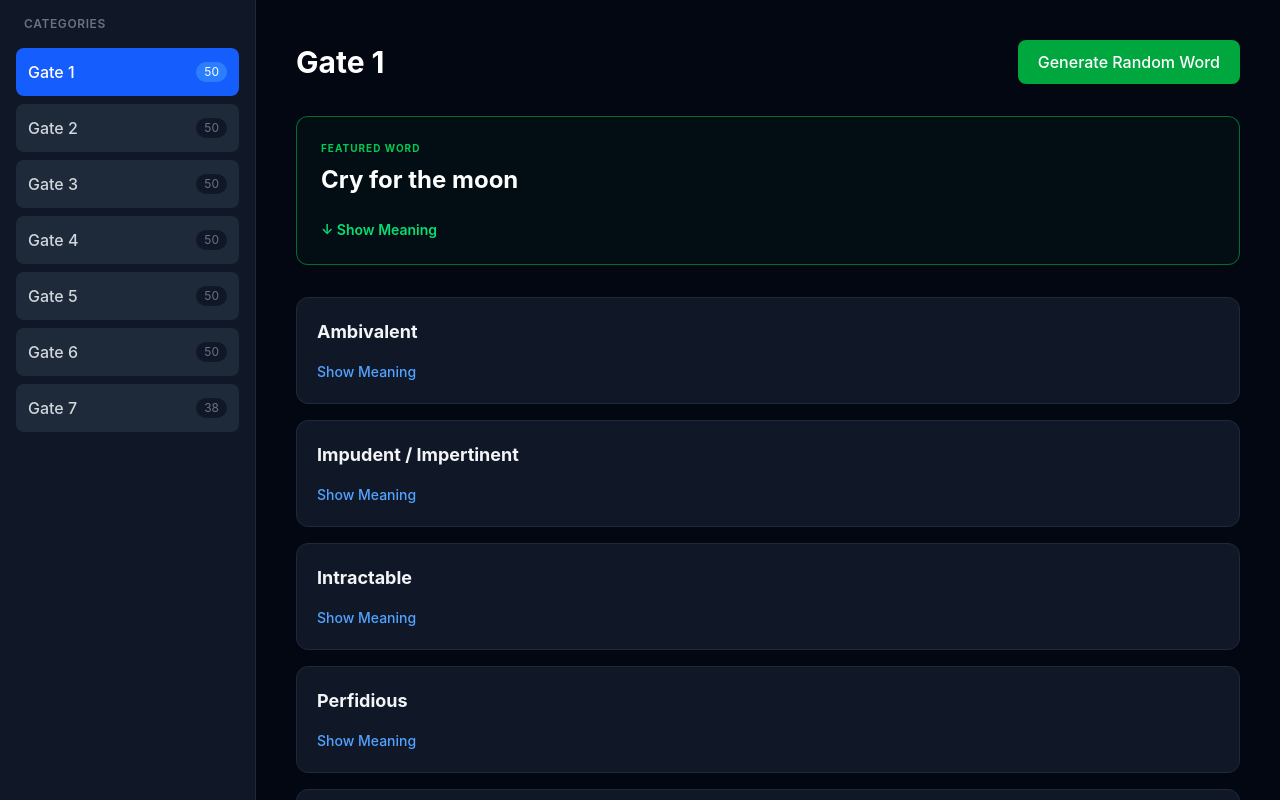
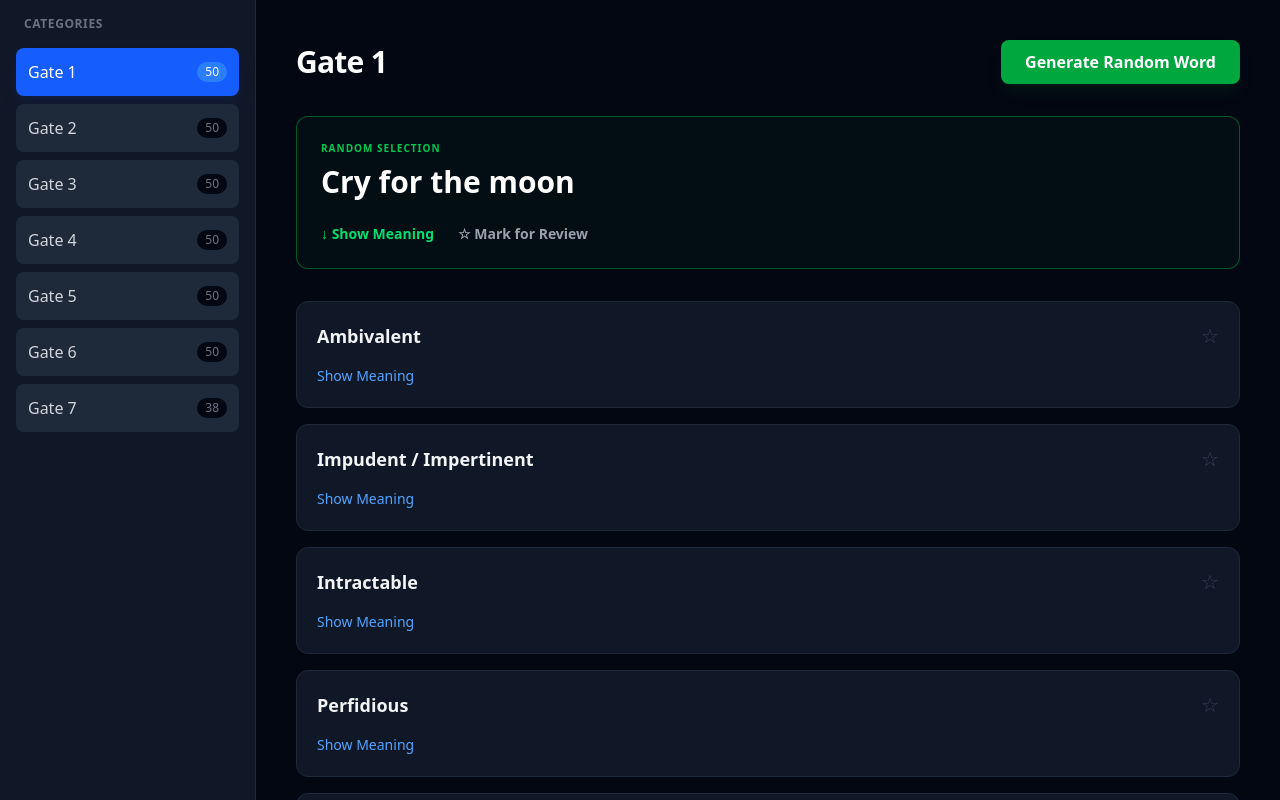
Before and after one commit to Manan2505/vocab-generator, a React (Create React App) app: page / in a window 1280 px wide. Both pictures are taken after a click on the button "Generate Random Word". Shown: the top 800 px of the page. Built offline with nearby package versions, Linux system fonts and the light colour scheme.

Commit message:
added star icon functionality

```diff
--- a/src/App.js
+++ b/src/App.js
@@ -1,116 +1,58 @@
-import { useState,useEffect } from "react";
+import { useState, useEffect } from "react";
 import { initialGates } from "./data/gatesData";
 
 export default function App() {
   const [gates, setGates] = useState(initialGates);
-  const [activeGate, setActiveGate] = useState("Gate 1");
+  const [activeGate, setActiveGate] = useState(Object.keys(initialGates)[0] || "Gate 1");
   const [visible, setVisible] = useState({});
   const [randomIndex, setRandomIndex] = useState(null);
-// This ensures that when you switch tabs, the UI "refreshes"
+
+  // 1. Persist marked words in LocalStorage
+  const [markedWords, setMarkedWords] = useState(() => {
+    const saved = localStorage.getItem("marked_vocab_app");
+    return saved ? JSON.parse(saved) : {};
+  });
+
+  // Sync to local storage whenever markedWords changes
+  useEffect(() => {
+    localStorage.setItem("marked_vocab_app", JSON.stringify(markedWords));
+  }, [markedWords]);
+
+  // Reset UI states when switching gates
   useEffect(() => {
     setRandomIndex(null);
-  // Reset the visible meanings object/array
     setVisible({});
   }, [activeGate]);
+
   const generateRandomWord = () => {
     const words = gates[activeGate];
+    if (!words || words.length === 0) return;
     const index = Math.floor(Math.random() * words.length);
     setRandomIndex(index);
-    setVisible({}); // reset meanings visibility
+    setVisible({}); // Optional: hide meanings when generating new word
   };
 
-  // const [visible, setVisible] = useState({});
   const toggleMeaning = (index) => {
     setVisible((prev) => ({ ...prev, [index]: !prev[index] }));
   };
 
-  const addNewWords = (newWords) => {
-    const gateCount = Object.keys(gates).length;
-    const newGate = `Gate ${gateCount + 1}`;
-    setGates({ ...gates, [newGate]: newWords });
+  // 2. Toggle "Revisit" state with unique key (Gate + Index)
+  const toggleMarked = (index) => {
+    const key = `${activeGate}-${index}`;
+    setMarkedWords((prev) => ({
+      ...prev,
+      [key]: !prev[key],
+    }));
   };
 
-  // return (
-  //   <div className="flex h-screen">
-  //     {/* Sidebar */}
-  //     <div className="w-48 bg-gray-100 p-4">
-  //       {Object.keys(gates).map((gate) => (
-
-  //         <button
-  //           key={gate}
-  //           onClick={() => setActiveGate(gate)}
-  //           className={`block w-full mb-2 p-2 rounded ${
-  //             activeGate === gate
-  //               ? "bg-blue-500 text-white"
-  //               : "bg-white"
-  //           }`}
-  //         >
-  //            <span>{gate}</span>
-  //     <span className="ml-7 text-sm opacity-80">
-  //       {gates[gate].length}
-  //     </span>
-  //         </button>
-  //       ))}
-  //     </div>
-
-
-  //      <div className="flex-1 p-6 overflow-y-auto">
-  //       <h1 className="text-2xl font-bold mb-4">{activeGate}</h1>
-
-  //       <button
-  //         onClick={generateRandomWord}
-  //         className="mb-6 px-4 py-2 bg-green-600 text-white rounded"
-  //       >
-  //         Generate Random Word
-  //       </button>
-
-  //       {randomIndex !== null && (
-  //         <div className="border-2 border-green-500 p-4 mb-6 rounded">
-  //           <p className="font-bold text-lg">
-  //             {gates[activeGate][randomIndex].word}
-  //           </p>
-
-  //           {visible[randomIndex] && (
-  //             <p className="mt-2 text-gray-700">
-  //               {gates[activeGate][randomIndex].meaning}
-  //             </p>
-  //           )}
-  //            <button
-  //             onClick={() => toggleMeaning(randomIndex)}
-  //             className="mt-2 text-sm text-blue-600"
-  //           >
-  //             {visible[randomIndex] ? "Hide Meaning" : "Show Meaning"}
-  //           </button>
-  //         </div>
-  //       )}
-
-  //       {gates[activeGate].map((item, index) => (
-  //         <div key={index} className="border p-4 mb-3 rounded">
-  //           <p className="font-semibold">{item.word}</p>
-
-  //           {visible[index] && (
-  //             <p className="text-gray-700 mt-2">{item.meaning}</p>
-  //           )}
-
-  //           <button
-  //             onClick={() => toggleMeaning(index)}
-  //             className="mt-2 text-sm text-blue-600"
-  //           >{visible[index] ? "Hide Meaning" : "Show Meaning"}</button>
-  //           </div>
-  //       ))}
-  //     </div>
-  //   </div>
-  // );
-
   return (
-  <div className="flex flex-col lg:flex-row min-h-screen bg-gray-950 text-gray-100">
+    <div className="flex flex-col lg:flex-row min-h-screen bg-gray-950 text-gray-100 font-sans">
       {/* Sidebar / Top Navigation */}
       <div className="w-full lg:w-64 bg-gray-900 border-b lg:border-b-0 lg:border-r border-gray-800 p-4 lg:sticky lg:top-0 lg:h-screen overflow-x-auto lg:overflow-y-auto">
         <h2 className="hidden lg:block text-xs font-semibold text-gray-500 uppercase tracking-wider mb-4 px-2">
           Categories
         </h2>
 
-      {/* Scrollable container for mobile buttons */}
         <div className="flex lg:flex-col gap-2">
           {Object.keys(gates).map((gate) => (
             <button
@@ -118,13 +60,13 @@ return (
               onClick={() => setActiveGate(gate)}
               className={`flex-shrink-0 flex items-center justify-between px-4 py-2 lg:p-3 rounded-lg transition-colors min-w-fit lg:w-full ${
                 activeGate === gate
-                ? "bg-blue-600 text-white"
+                  ? "bg-blue-600 text-white shadow-lg shadow-blue-900/20"
                   : "bg-gray-800 text-gray-300 hover:bg-gray-700"
               }`}
             >
               <span className="font-medium mr-3 lg:mr-0">{gate}</span>
               <span className={`text-xs px-2 py-0.5 rounded-full ${
-              activeGate === gate ? "bg-blue-500" : "bg-gray-900 text-gray-500"
+                activeGate === gate ? "bg-blue-500" : "bg-gray-950 text-gray-500"
               }`}>
                 {gates[gate].length}
               </span>
@@ -133,13 +75,13 @@ return (
         </div>
       </div>
 
-    {/* Main Content */}
+      {/* Main Content Area */}
       <div className="flex-1 p-4 md:p-6 lg:p-10 max-w-5xl mx-auto w-full">
         <header className="flex flex-col sm:flex-row sm:items-center justify-between gap-4 mb-8">
-        <h1 className="text-2xl md:text-3xl font-bold text-white">{activeGate}</h1>
+          <h1 className="text-2xl md:text-3xl font-bold text-white tracking-tight">{activeGate}</h1>
           <button
             onClick={generateRandomWord}
-          className="w-full sm:w-auto px-5 py-2.5 bg-green-600 hover:bg-green-500 text-white font-medium rounded-lg transition-all"
+            className="w-full sm:w-auto px-6 py-2.5 bg-green-600 hover:bg-green-500 text-white font-semibold rounded-lg transition-all active:scale-95 shadow-lg shadow-green-900/20"
           >
             Generate Random Word
           </button>
@@ -147,52 +89,91 @@ return (
 
         {/* Random Word Highlight Box */}
         {randomIndex !== null && (
-        <div className="bg-green-900/10 border border-green-500/50 p-5 md:p-6 mb-8 rounded-xl">
+          <div className={`p-5 md:p-6 mb-8 rounded-xl border transition-all duration-300 ${
+            markedWords[`${activeGate}-${randomIndex}`]
+              ? "bg-yellow-900/20 border-yellow-500/40"
+              : "bg-green-900/10 border-green-500/40"
+          }`}>
             <div className="flex flex-col gap-2">
-            <span className="text-[10px] font-bold text-green-500 uppercase tracking-widest">Featured Word</span>
-            <p className="font-bold text-xl md:text-2xl text-white">
-              {gates[activeGate][randomIndex].word}
+              <span className={`text-[10px] font-bold uppercase tracking-widest ${
+                markedWords[`${activeGate}-${randomIndex}`] ? "text-yellow-500" : "text-green-500"
+              }`}>
+                {markedWords[`${activeGate}-${randomIndex}`] ? "Marked for Review" : "Random Selection"}
+              </span>
+              <p className="font-bold text-xl md:text-3xl text-white">
+                {gates[activeGate][randomIndex]?.word}
               </p>
 
               {visible[randomIndex] && (
-              <p className="mt-3 text-gray-300 leading-relaxed text-sm md:text-base">
-                {gates[activeGate][randomIndex].meaning}
+                <p className="mt-3 text-gray-300 leading-relaxed text-sm md:text-lg border-t border-white/5 pt-3">
+                  {gates[activeGate][randomIndex]?.meaning}
                 </p>
               )}
 
+              <div className="flex items-center gap-6 mt-4">
                 <button
                   onClick={() => toggleMeaning(randomIndex)}
-              className="mt-4 text-sm font-semibold text-green-400 hover:text-green-300 w-fit"
+                  className={`text-sm font-bold ${
+                    markedWords[`${activeGate}-${randomIndex}`] ? "text-yellow-400" : "text-green-400"
+                  }`}
                 >
                   {visible[randomIndex] ? "↑ Hide Meaning" : "↓ Show Meaning"}
                 </button>
+                <button
+                  onClick={() => toggleMarked(randomIndex)}
+                  className="text-sm font-bold text-gray-400 hover:text-white transition-colors"
+                >
+                  {markedWords[`${activeGate}-${randomIndex}`] ? "★ Unmark" : "☆ Mark for Review"}
+                </button>
+              </div>
             </div>
           </div>
         )}
 
-      {/* Word List - Grid layout for larger screens */}
+        {/* Word List Grid */}
         <div className="grid grid-cols-1 gap-4">
-        {gates[activeGate].map((item, index) => (
+          {gates[activeGate].map((item, index) => {
+            const isMarked = markedWords[`${activeGate}-${index}`];
+            return (
               <div
                 key={index}
-            className="bg-gray-900 border border-gray-800 p-4 md:p-5 rounded-xl"
+                className={`p-4 md:p-5 rounded-xl border transition-all duration-200 ${
+                  isMarked
+                    ? "bg-yellow-900/10 border-yellow-600/30"
+                    : "bg-gray-900 border-gray-800"
+                }`}
               >
-            <p className="font-bold text-lg text-gray-100">{item.word}</p>
+                <div className="flex justify-between items-start">
+                  <p className={`font-bold text-lg ${isMarked ? "text-yellow-400" : "text-gray-100"}`}>
+                    {item.word}
+                  </p>
+                  <button
+                    onClick={() => toggleMarked(index)}
+                    className={`text-xl transition-all active:scale-125 ${
+                      isMarked ? "text-yellow-500" : "text-gray-700 hover:text-gray-500"
+                    }`}
+                  >
+                    {isMarked ? "★" : "☆"}
+                  </button>
+                </div>
 
                 {visible[index] && (
                   <div className="mt-3 pt-3 border-t border-gray-800">
-                <p className="text-gray-400 text-sm md:text-base leading-relaxed">{item.meaning}</p>
+                    <p className="text-gray-400 text-sm md:text-base leading-relaxed">
+                      {item.meaning}
+                    </p>
                   </div>
                 )}
 
                 <button
                   onClick={() => toggleMeaning(index)}
-              className="mt-4 text-sm font-medium text-blue-400 hover:text-blue-300"
+                  className="mt-4 text-sm font-medium text-blue-400 hover:text-blue-300 transition-colors"
                 >
                   {visible[index] ? "Hide Meaning" : "Show Meaning"}
                 </button>
               </div>
-        ))}
+            );
+          })}
         </div>
       </div>
     </div>
```
Lines whose indentation alone changed are shown as unchanged.
